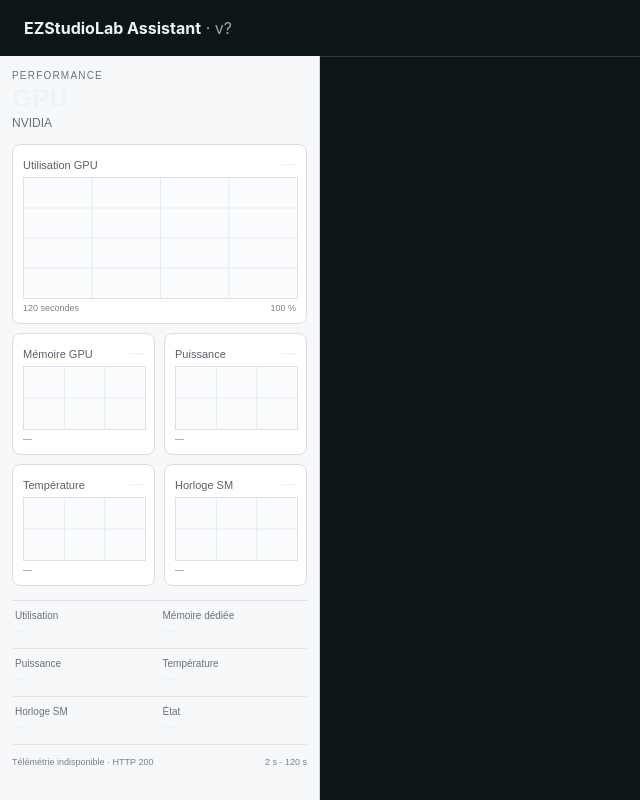
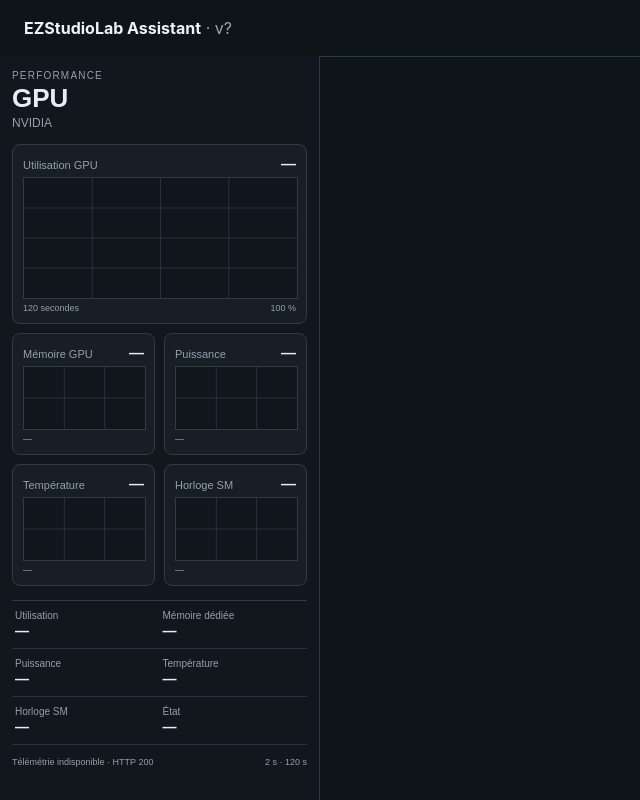
Before and after one commit to philstephibanez-wq/EZStudioLab_assistant, a Symfony app: template templates/base.html.twig in a window 1280 px wide. Shown: the whole page, without its empty margins (0-640 px from the left). Run offline with Twig, Linux system fonts and the light colour scheme; the template is opened without the code that fills it, so the values that code supplies are empty; some libraries are stand-ins or nearby versions.

Commit message:
fix(ui): appliquer le thème sombre GPU identique à LAB
Reprise des règles CSS du thème officiel LAB sans changer les sondes ni VERSION.

```diff
--- a/templates/base.html.twig
+++ b/templates/base.html.twig
@@ -5,7 +5,40 @@
     <title>{% block title %}EZStudioLab Assistant{% endblock %}</title>
     <style>:root{color-scheme:dark;font-family:Inter,Segoe UI,Arial,sans-serif}body{margin:0;background:#0d1519;color:#edf4f7}header{padding:18px 24px;border-bottom:1px solid #2a3b43}main{padding:24px;max-width:1180px;margin:0 auto 0 calc(var(--ezs-perf-width,320px) + 18px)}@media(max-width:900px){main{margin-left:0;padding-top:24px}.perf-panel{display:none}}.grid{display:grid;grid-template-columns:repeat(auto-fit,minmax(240px,1fr));gap:14px}.card{background:#121f25;border:1px solid #29404a;border-radius:12px;padding:16px}.label{color:#91a8b3;font-size:.84rem;text-transform:uppercase}.value{margin-top:7px;font-size:1.05rem;font-weight:650}.ok{color:#8ee3b1}.bad{color:#ff8585}pre{white-space:pre-wrap;word-break:break-word;font-size:.85rem}</style>
     <script src="https://code.jquery.com/jquery-3.7.1.min.js" integrity="sha256-/JqT3SQfawRcv/BIHPThkBvs0OEvtFFmqPF/lYI/Cxo=" crossorigin="anonymous"></script>
-    </head>
+    <style>
+/* GPU performance panel: override the component's light inline CSS. */
+.perf-drawer{
+  background:#11171d!important;
+  color:#e6edf4!important;
+  border-right-color:#2d3742!important;
+}
+.perf-kicker,
+.perf-device,
+.perf-chart-head span,
+.perf-scale,
+.perf-mini small,
+.perf-stats span,
+.perf-foot{
+  color:#93a0ae!important;
+}
+.perf-primary,
+.perf-mini{
+  background:#171e26!important;
+  border-color:#303b47!important;
+}
+.perf-chart{
+  background:#10161c!important;
+  border-color:#303b47!important;
+}
+.perf-grid line{stroke:#27323d!important}
+.perf-line{stroke:#6fa3d8!important}
+.perf-area{fill:#284563!important;opacity:.55!important}
+.perf-stats{border-top-color:#303b47!important}
+.perf-stats>div{border-bottom-color:#26313c!important}
+.perf-live-on{color:#55cc84!important}
+
+</style>
+</head>
     <body>
         <header><strong>EZStudioLab Assistant</strong><span style="opacity:.65"> · v{{ version|default('?') }}</span></header>
         {% include "_gpu_monitor.html.twig" %}
```
